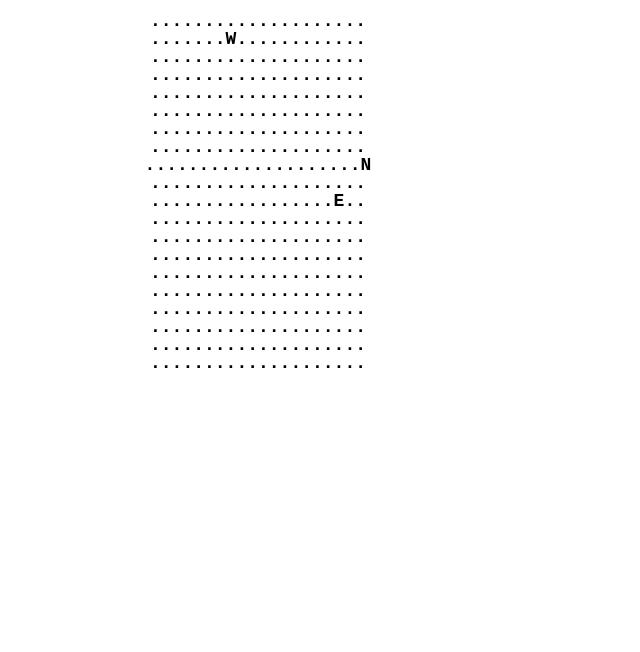
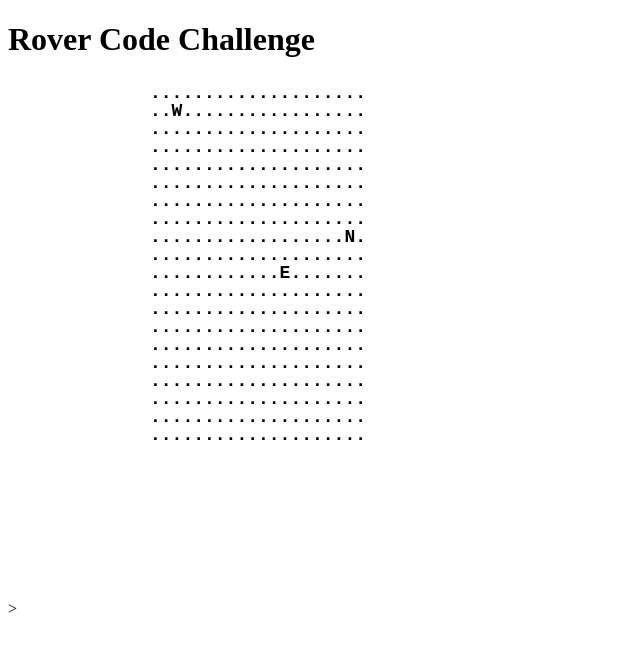
Before and after one commit to ICSoftware/rover, a plain HTML site: page index.html in a window 1280 px wide. Shown: the whole page, without its empty margins (0-640 px from the left). Drawn offline with Linux system fonts and the light colour scheme.

Commit message:
cleanup, better instructions.

```diff
--- a/challenge.js
+++ b/challenge.js
@@ -5,7 +5,7 @@ window.onload = function () {
     // this function parses the input string so that we have useful names/parameters
     // to define the playfield and the robots for subsequent steps
     var parseInput = function (input) {
-        // task 1
+        // task #1
         // replace the 'parsed' var below to be the string 'command' parsed into an object we can pass to genworld();
         // genworld expects an input object in the form { 'bounds': [3, 8], 'robos': [{x: 2, y: 1, o: 'W', command: 'rlrlff'}]}
         // where bounds represents the top right corner of the plane and each robos object represents the
@@ -34,7 +34,7 @@ window.onload = function () {
     // this function replaces teh robos after they complete one instruction
     // from their commandset
     var tickRobos = function (robos) {
-        // task 2
+        // task #2
         // in this function, write business logic to move robots around the playfield
         // the 'robos' input is an array of objects; each object has 4 parameters.
         // This function needs to edit each robot in the array so that its x/y coordinates
@@ -44,15 +44,22 @@ window.onload = function () {
         // robos[0] = {x: 2, y: 2, o: 'N', command: 'frlrlrl'}
         //                   |- becomes -|
         // robos[0] = {x: 2, y: 1, o: 'N', command: 'rlrlrl'}
-        for (var i in robos) {
-            var robo = robos[i];
-            robo.x = robo.x + 1;
-        }
+        // if a robot leaves the bounds of the playfield, it should be removed from the robos
+        // array. It should leave a 'scent' in it's place. If another robot–for the duration
+        // of its commandset–encounters this 'scent', it should refuse any commands that would
+        // cause it to leave the playfield.
+
+        // !== write robot logic here ==!
+
+        //leave the below line in place
         placeRobos(robos);
-        // render(gameworld, robos);
     };
-
-    // please do not edit any code below this comment;
+    // mission summary function
+    var missionSummary = function (robos) {
+        // task #3
+        // summarize the mission and inject the results into the DOM elements referenced in readme.md
+    };
+    // ~~~~~~!!!! please do not edit any code below this comment !!!!!!~~~~~~~;
     var canvas = document.getElementById('playfield')
         .getContext('2d'),
         width = document.getElementById('playfield')
@@ -80,7 +87,6 @@ window.onload = function () {
             var test = [].concat(row);
             gameWorld.push(test);
         }
-        console.log('genworld', gameWorld, bounds);
         placeRobos(parsedCommand.robos);
         render(gameWorld, parsedCommand.robos);
         tickRobos(robos);
@@ -89,10 +95,8 @@ window.onload = function () {
         }, 1000);
     };
     var placeRobos = function (robos) {
-        console.log(robos);
         for (var i in robos) {
             var robo = robos[i];
-            console.log('robo', robo, gameWorld[robo.y]);
             var activeRow = gameWorld[robo.y];
             if (activeRow) {
                 activeRow[robo.x] = robo.o;
@@ -101,11 +105,9 @@ window.onload = function () {
     };
     //render block
     var render = function (gameWorld, robos) {
-        console.log(gameWorld.length, gameWorld[0].length);
         canvas.clearRect(0, 0, width, height);
         for (var i = 0; i < gameWorld.length; i++) {
             var blob = gameWorld[i].join('');
-            console.log('blob', blob);
             canvas.fillText(blob, 250, i * fontSize + fontSize);
         }
     };
--- a/index.html
+++ b/index.html
@@ -1,13 +1,18 @@
 <!DOCTYPE html>
 <html>
 
-<head>
+  <head>
     <title>Rover Code Challenge</title>
     <script type="text/javascript" src="challenge.js"></script>
-</head>
+  </head>
 
-<body>
+  <body>
+    <h1>Rover Code Challenge</h1>
     <canvas width="500" height="500" id="playfield"></canvas>
-</body>
+    <div class="meta">
+      <ul id="robots"></ul>>
+      <ul id="lostRobots"></ul>
+    </div>
+  </body>
 
 </html>
```
Also changed, not shown: readme.md.
